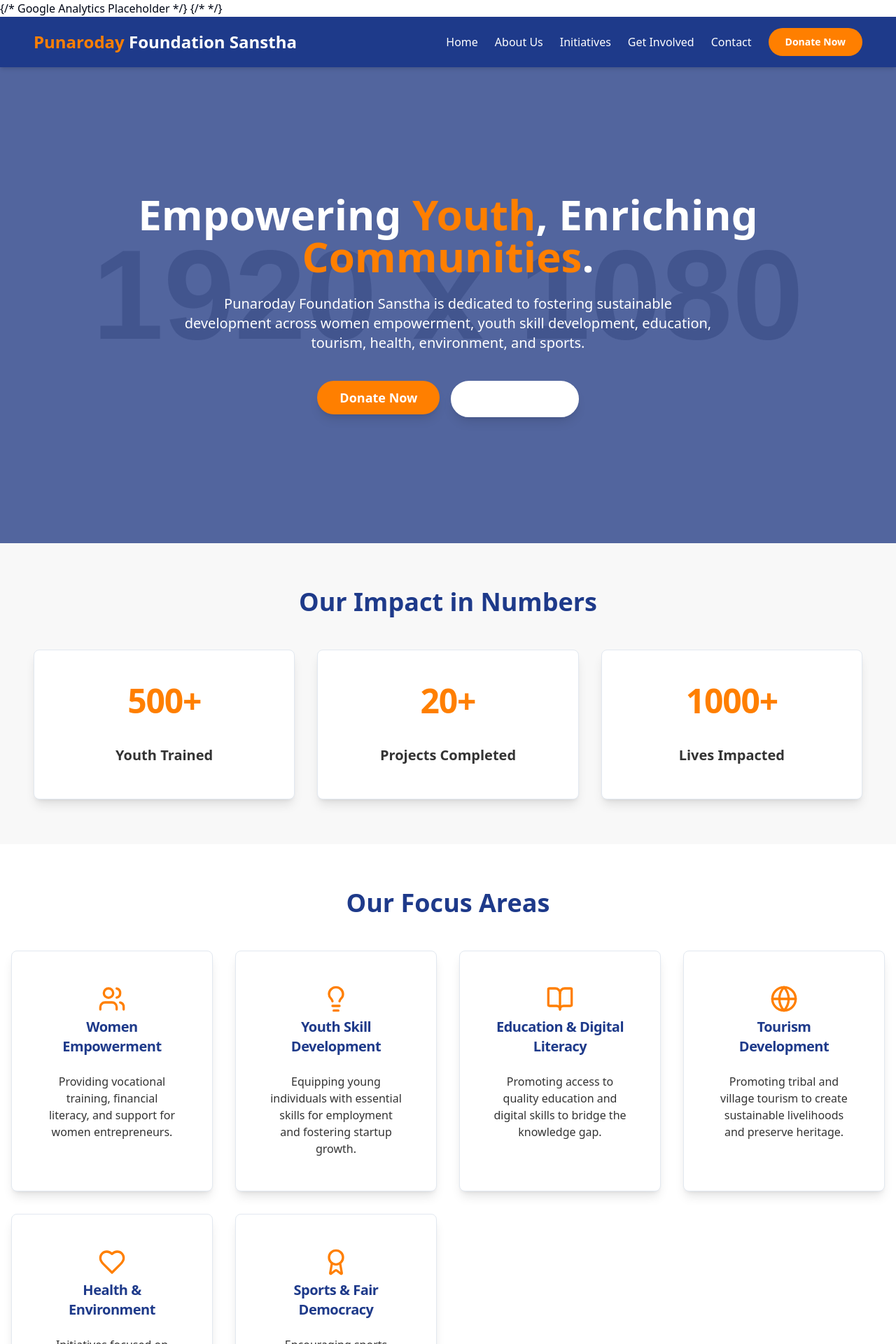
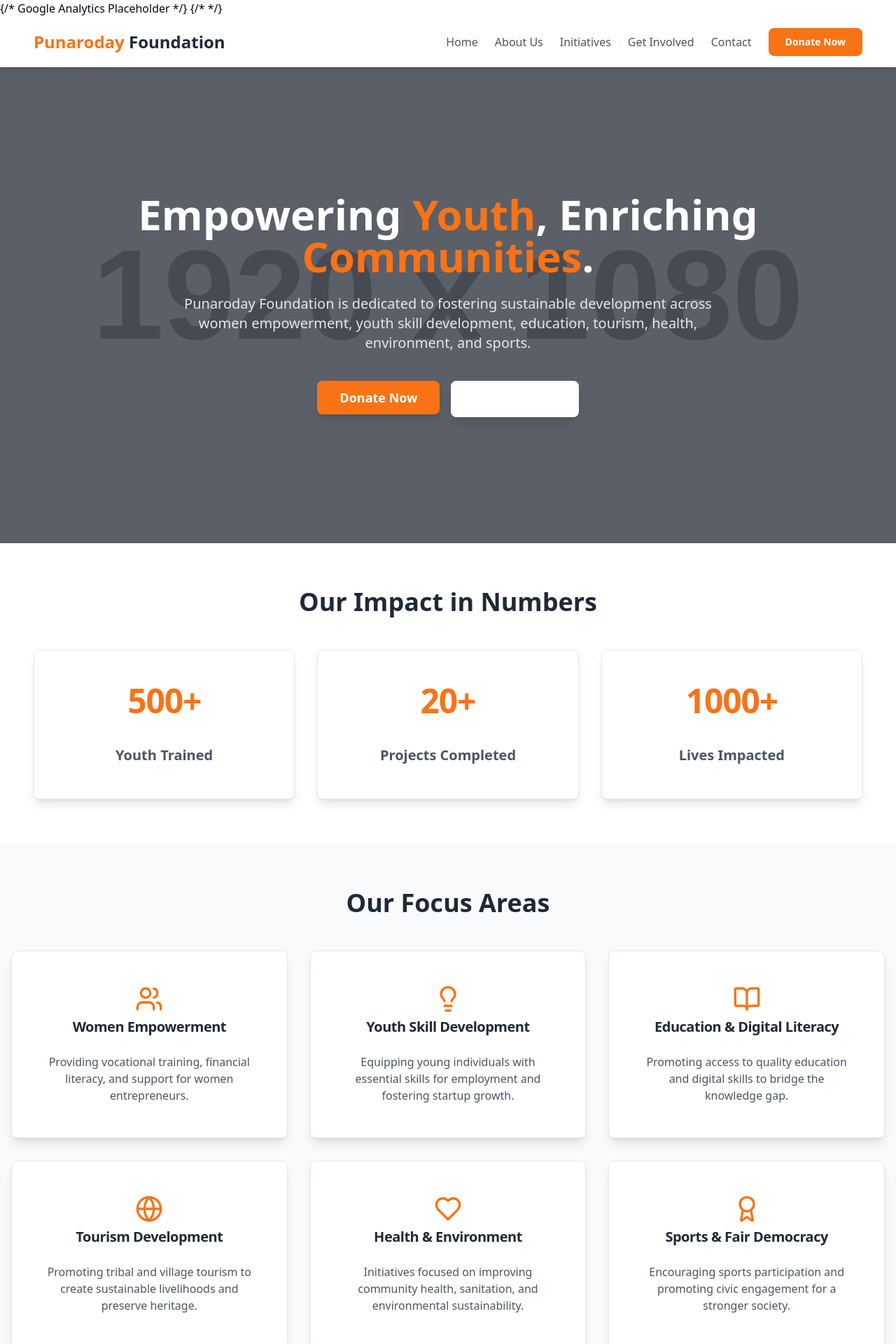
Before and after one commit to ramlalkumawat/my-NGO, a React (Vite) app: page / in a window 1280 px wide. Shown: the top 1920 px of the page at 70% size. Built offline with nearby package versions, Linux system fonts and the light colour scheme.

Commit message:
[dyad] Updated the application's design style - wrote 10 file(s), deleted 1 file(s)

```diff
--- a/src/components/FocusAreasSection.tsx
+++ b/src/components/FocusAreasSection.tsx
@@ -1,54 +1,53 @@
 import React from 'react';
 import { Card, CardContent, CardHeader, CardTitle } from '@/components/ui/card';
-import Icon from './Icon'; // Import the new Icon component
-import { Lightbulb, Users, BookOpen, Globe, Heart, Award } from 'lucide-react'; // Using lucide-react for icons
+import { Lightbulb, Users, BookOpen, Globe, Heart, Award } from 'lucide-react';
 
 const focusAreas = [
   {
     title: 'Women Empowerment',
     description: 'Providing vocational training, financial literacy, and support for women entrepreneurs.',
-    icon: <Users className="h-10 w-10 text-punaroday-orange" />,
+    icon: <Users className="h-10 w-10 text-orange-500" />,
   },
   {
     title: 'Youth Skill Development',
     description: 'Equipping young individuals with essential skills for employment and fostering startup growth.',
-    icon: <Lightbulb className="h-10 w-10 text-punaroday-orange" />,
+    icon: <Lightbulb className="h-10 w-10 text-orange-500" />,
   },
   {
     title: 'Education & Digital Literacy',
     description: 'Promoting access to quality education and digital skills to bridge the knowledge gap.',
-    icon: <BookOpen className="h-10 w-10 text-punaroday-orange" />,
+    icon: <BookOpen className="h-10 w-10 text-orange-500" />,
   },
   {
     title: 'Tourism Development',
     description: 'Promoting tribal and village tourism to create sustainable livelihoods and preserve heritage.',
-    icon: <Globe className="h-10 w-10 text-punaroday-orange" />,
+    icon: <Globe className="h-10 w-10 text-orange-500" />,
   },
   {
     title: 'Health & Environment',
     description: 'Initiatives focused on improving community health, sanitation, and environmental sustainability.',
-    icon: <Heart className="h-10 w-10 text-punaroday-orange" />,
+    icon: <Heart className="h-10 w-10 text-orange-500" />,
   },
   {
     title: 'Sports & Fair Democracy',
     description: 'Encouraging sports participation and promoting civic engagement for a stronger society.',
-    icon: <Award className="h-10 w-10 text-punaroday-orange" />,
+    icon: <Award className="h-10 w-10 text-orange-500" />,
   },
 ];
 
 const FocusAreasSection = () => {
   return (
     <section id="about" className="container mx-auto py-16 px-4">
-      <h2 className="text-4xl font-bold text-center text-punaroday-blue mb-12">Our Focus Areas</h2>
-      <div className="grid grid-cols-1 md:grid-cols-2 lg:grid-cols-3 xl:grid-cols-4 gap-8">
+      <h2 className="text-4xl font-bold text-center text-gray-800 mb-12">Our Focus Areas</h2>
+      <div className="grid grid-cols-1 md:grid-cols-2 lg:grid-cols-3 gap-8">
         {focusAreas.map((area, index) => (
-          <Card key={index} className="text-center p-6 shadow-lg hover:shadow-xl transition-shadow duration-300">
+          <Card key={index} className="text-center p-6 shadow-lg hover:shadow-xl transition-shadow duration-300 rounded-lg bg-white">
             <CardHeader className="flex flex-col items-center">
               {area.icon}
-              <CardTitle className="text-xl font-semibold text-punaroday-blue mt-4">{area.title}</CardTitle>
+              <CardTitle className="text-xl font-semibold text-gray-800 mt-4">{area.title}</CardTitle>
             </CardHeader>
             <CardContent>
-              <p className="text-punaroday-dark-gray">{area.description}</p>
+              <p className="text-gray-600">{area.description}</p>
             </CardContent>
           </Card>
         ))}
--- a/src/components/GetInvolvedCTA.tsx
+++ b/src/components/GetInvolvedCTA.tsx
@@ -3,13 +3,13 @@ import { Button } from '@/components/ui/button';
 
 const GetInvolvedCTA = () => {
   return (
-    <section id="get-involved" className="bg-punaroday-orange py-20 px-4 text-center text-punaroday-white">
+    <section id="get-involved" className="bg-orange-500 py-20 px-4 text-center text-white">
       <div className="container mx-auto">
         <h2 className="text-4xl md:text-5xl font-extrabold mb-6">Become a Change-Maker Today!</h2>
         <p className="text-lg md:text-xl mb-10 max-w-3xl mx-auto">
           Your contribution, big or small, fuels our mission to empower communities and create a brighter future for Rajasthan. Join us!
         </p>
-        <Button className="bg-punaroday-white text-punaroday-orange hover:bg-gray-100 px-10 py-7 text-xl font-bold rounded-full shadow-lg transition-all duration-300 ease-in-out transform hover:scale-105">
+        <Button className="bg-white text-orange-500 hover:bg-gray-100 px-10 py-7 text-xl font-bold rounded-lg shadow-lg transition-all duration-300 ease-in-out transform hover:scale-105">
           Become a Change-Maker
         </Button>
       </div>
--- a/src/components/HeroSection.tsx
+++ b/src/components/HeroSection.tsx
@@ -3,31 +3,31 @@ import { Button } from '@/components/ui/button';
 
 const HeroSection = () => {
   return (
-    <section id="home" className="relative h-[70vh] md:h-[85vh] flex items-center justify-center text-punaroday-white overflow-hidden">
+    <section id="home" className="relative h-[70vh] md:h-[85vh] flex items-center justify-center text-white overflow-hidden">
       {/* Background Image with Overlay */}
       <div
         className="absolute inset-0 bg-cover bg-center"
         style={{ backgroundImage: 'url(https://placehold.co/1920x1080/1E3A8A/FFFFFF/png?text=NGO+Work+Background)' }}
       >
-        <div className="absolute inset-0 bg-punaroday-blue opacity-70"></div> {/* Dark overlay */}
+        <div className="absolute inset-0 bg-gray-900 opacity-60"></div> {/* Dark overlay */}
       </div>
 
       <div className="container mx-auto relative z-10 text-center px-4">
         <h1 className="text-4xl md:text-6xl font-extrabold leading-tight mb-6">
-          Empowering <span className="text-punaroday-orange">Youth</span>, Enriching <span className="text-punaroday-orange">Communities</span>.
+          Empowering <span className="text-orange-500">Youth</span>, Enriching <span className="text-orange-500">Communities</span>.
         </h1>
-        <p className="text-lg md:text-xl mb-10 max-w-3xl mx-auto">
-          Punaroday Foundation Sanstha is dedicated to fostering sustainable development
+        <p className="text-lg md:text-xl mb-10 max-w-3xl mx-auto text-gray-200">
+          Punaroday Foundation is dedicated to fostering sustainable development
           across women empowerment, youth skill development, education, tourism, health, environment, and sports.
         </p>
         <div className="flex flex-col sm:flex-row justify-center space-y-4 sm:space-y-0 sm:space-x-4">
-          <a href="#get-involved"> {/* Link to Get Involved section */}
-            <Button className="bg-punaroday-orange text-punaroday-white hover:bg-orange-600 px-8 py-6 text-lg font-semibold rounded-full shadow-lg transition-all duration-300 ease-in-out transform hover:scale-105">
+          <a href="#get-involved">
+            <Button className="bg-orange-500 text-white hover:bg-orange-600 px-8 py-6 text-lg font-semibold rounded-lg shadow-lg transition-all duration-300 ease-in-out transform hover:scale-105">
               Donate Now
             </Button>
           </a>
-          <a href="#get-involved"> {/* Link to Get Involved section */}
-            <Button variant="outline" className="border-2 border-punaroday-white text-punaroday-white hover:bg-punaroday-white hover:text-punaroday-blue px-8 py-6 text-lg font-semibold rounded-full shadow-lg transition-all duration-300 ease-in-out transform hover:scale-105">
+          <a href="#get-involved">
+            <Button variant="outline" className="border-2 border-white text-white hover:bg-white hover:text-orange-500 px-8 py-6 text-lg font-semibold rounded-lg shadow-lg transition-all duration-300 ease-in-out transform hover:scale-105">
               Get Involved
             </Button>
           </a>
--- a/src/components/ImpactSection.tsx
+++ b/src/components/ImpactSection.tsx
@@ -1,6 +1,6 @@
 import React from 'react';
 import { Card, CardContent, CardHeader, CardTitle } from '@/components/ui/card';
-import CountUp from './CountUp'; // Import the new CountUp component
+import CountUp from './CountUp';
 
 const ImpactSection = () => {
   const impactMetrics = [
@@ -10,19 +10,19 @@ const ImpactSection = () => {
   ];
 
   return (
-    <section id="impact" className="bg-punaroday-light-gray py-16 px-4">
+    <section id="impact" className="bg-white py-16 px-4">
       <div className="container mx-auto text-center">
-        <h2 className="text-4xl font-bold text-punaroday-blue mb-12">Our Impact in Numbers</h2>
+        <h2 className="text-4xl font-bold text-gray-800 mb-12">Our Impact in Numbers</h2>
         <div className="grid grid-cols-1 md:grid-cols-3 gap-8">
           {impactMetrics.map((metric) => (
-            <Card key={metric.id} className="p-6 shadow-lg hover:shadow-xl transition-shadow duration-300">
+            <Card key={metric.id} className="p-6 shadow-lg hover:shadow-xl transition-shadow duration-300 rounded-lg">
               <CardHeader>
-                <CardTitle className="text-5xl font-extrabold text-punaroday-orange mb-4">
+                <CardTitle className="text-5xl font-extrabold text-orange-500 mb-4">
                   <CountUp end={metric.value} suffix={metric.suffix} />
                 </CardTitle>
               </CardHeader>
               <CardContent>
-                <p className="text-xl font-semibold text-punaroday-dark-gray">{metric.label}</p>
+                <p className="text-xl font-semibold text-gray-600">{metric.label}</p>
               </CardContent>
             </Card>
           ))}
--- a/src/components/layout/Footer.tsx
+++ b/src/components/layout/Footer.tsx
@@ -1,62 +1,60 @@
 import React from 'react';
-import { Link } from 'react-router-dom';
 import { Facebook, Instagram, Twitter, Linkedin, Mail, Phone, MapPin } from 'lucide-react';
 import { Input } from '@/components/ui/input';
 import { Button } from '@/components/ui/button';
 
 const Footer = () => {
   return (
-    <footer id="contact" className="bg-punaroday-black text-punaroday-white p-8 md:p-12">
+    <footer id="contact" className="bg-gray-800 text-white p-8 md:p-12">
       <div className="container mx-auto grid grid-cols-1 md:grid-cols-4 gap-8">
         {/* Column 1: NGO Name & Description */}
         <div>
-          <h3 className="text-2xl font-bold mb-4 text-punaroday-orange">Punaroday Foundation</h3>
-          <p className="text-sm text-gray-300">
+          <h3 className="text-2xl font-bold mb-4 text-orange-500">Punaroday Foundation</h3>
+          <p className="text-sm text-gray-400">
             Empowering Rajasthan’s Future through Skills, Startups & Social Impact.
-            Working for women empowerment, youth skill development, education, tourism, health, environment, and sports.
           </p>
         </div>
 
         {/* Column 2: Quick Links */}
         <div>
-          <h3 className="text-xl font-bold mb-4 text-punaroday-orange">Quick Links</h3>
+          <h3 className="text-xl font-bold mb-4 text-orange-500">Quick Links</h3>
           <ul className="space-y-2 text-gray-300">
-            <li><a href="#home" className="hover:text-punaroday-orange transition-colors">Home</a></li>
-            <li><a href="#about" className="hover:text-punaroday-orange transition-colors">About Us</a></li>
-            <li><a href="#initiatives" className="hover:text-punaroday-orange transition-colors">Initiatives</a></li>
-            <li><a href="#get-involved" className="hover:text-punaroday-orange transition-colors">Get Involved</a></li>
-            <li><a href="#contact" className="hover:text-punaroday-orange transition-colors">Contact</a></li>
+            <li><a href="#home" className="hover:text-orange-500 transition-colors">Home</a></li>
+            <li><a href="#about" className="hover:text-orange-500 transition-colors">About Us</a></li>
+            <li><a href="#initiatives" className="hover:text-orange-500 transition-colors">Initiatives</a></li>
+            <li><a href="#get-involved" className="hover:text-orange-500 transition-colors">Get Involved</a></li>
+            <li><a href="#contact" className="hover:text-orange-500 transition-colors">Contact</a></li>
           </ul>
         </div>
 
         {/* Column 3: Contact Information */}
         <div>
-          <h3 className="text-xl font-bold mb-4 text-punaroday-orange">Contact</h3>
+          <h3 className="text-xl font-bold mb-4 text-orange-500">Contact</h3>
           <div className="space-y-3 text-gray-300">
             <div className="flex items-center space-x-2">
-              <MapPin size={20} className="text-punaroday-orange" />
-              <p className="text-sm">123 Punaroday Marg, Jaipur, Rajasthan, India</p>
+              <MapPin size={20} className="text-orange-500" />
+              <p className="text-sm">Jaipur, Rajasthan, India</p>
             </div>
             <div className="flex items-center space-x-2">
-              <Phone size={20} className="text-punaroday-orange" />
+              <Phone size={20} className="text-orange-500" />
               <p className="text-sm">+91 12345 67890</p>
             </div>
             <div className="flex items-center space-x-2">
-              <Mail size={20} className="text-punaroday-orange" />
+              <Mail size={20} className="text-orange-500" />
               <p className="text-sm">info@punaroday.org</p>
             </div>
           </div>
           <div className="flex space-x-4 mt-6">
-            <a href="#" target="_blank" rel="noopener noreferrer" className="hover:text-punaroday-orange transition-colors">
+            <a href="#" target="_blank" rel="noopener noreferrer" className="hover:text-orange-500 transition-colors">
               <Facebook size={24} />
             </a>
-            <a href="#" target="_blank" rel="noopener noreferrer" className="hover:text-punaroday-orange transition-colors">
+            <a href="#" target="_blank" rel="noopener noreferrer" className="hover:text-orange-500 transition-colors">
               <Instagram size={24} />
             </a>
-            <a href="#" target="_blank" rel="noopener noreferrer" className="hover:text-punaroday-orange transition-colors">
+            <a href="#" target="_blank" rel="noopener noreferrer" className="hover:text-orange-500 transition-colors">
               <Twitter size={24} />
             </a>
-            <a href="#" target="_blank" rel="noopener noreferrer" className="hover:text-punaroday-orange transition-colors">
+            <a href="#" target="_blank" rel="noopener noreferrer" className="hover:text-orange-500 transition-colors">
               <Linkedin size={24} />
             </a>
           </div>
@@ -64,22 +62,22 @@ const Footer = () => {
 
         {/* Column 4: Newsletter Signup */}
         <div>
-          <h3 className="text-xl font-bold mb-4 text-punaroday-orange">Newsletter</h3>
-          <p className="text-sm text-gray-300 mb-4">Stay updated with our latest news and impact stories.</p>
+          <h3 className="text-xl font-bold mb-4 text-orange-500">Newsletter</h3>
+          <p className="text-sm text-gray-400 mb-4">Stay updated with our latest news.</p>
           <form className="flex flex-col space-y-3">
             <Input
               type="email"
               placeholder="Your email address"
-              className="bg-gray-700 border-gray-600 text-punaroday-white placeholder-gray-400 focus:border-punaroday-orange focus:ring-punaroday-orange"
+              className="bg-gray-700 border-gray-600 text-white placeholder-gray-400 focus:border-orange-500 focus:ring-orange-500 rounded-lg"
             />
-            <Button type="submit" className="bg-punaroday-orange text-punaroday-white hover:bg-orange-600 font-semibold">
+            <Button type="submit" className="bg-orange-500 text-white hover:bg-orange-600 font-semibold rounded-lg">
               Subscribe
             </Button>
           </form>
         </div>
       </div>
       <div className="border-t border-gray-700 mt-8 pt-4 text-center text-sm text-gray-400">
-        &copy; {new Date().getFullYear()} Punaroday Foundation Sanstha. All rights reserved.
+        &copy; {new Date().getFullYear()} Punaroday Foundation. All rights reserved.
       </div>
     </footer>
   );
--- a/src/components/layout/Navbar.tsx
+++ b/src/components/layout/Navbar.tsx
@@ -1,5 +1,4 @@
 import React from 'react';
-import { Link } from 'react-router-dom';
 import { Button } from '@/components/ui/button';
 import { Sheet, SheetContent, SheetTrigger } from '@/components/ui/sheet';
 import { Menu } from 'lucide-react';
@@ -14,20 +13,20 @@ const Navbar = () => {
   ];
 
   return (
-    <nav className="sticky top-0 z-50 bg-punaroday-blue text-punaroday-white p-4 shadow-md">
+    <nav className="sticky top-0 z-50 bg-white text-gray-800 p-4 shadow-md">
       <div className="container mx-auto flex justify-between items-center">
-        <a href="#home" className="text-2xl font-bold text-punaroday-white">
-          <span className="text-punaroday-orange">Punaroday</span> Foundation Sanstha
+        <a href="#home" className="text-2xl font-bold text-gray-800">
+          <span className="text-orange-500">Punaroday</span> Foundation
         </a>
 
         {/* Desktop Navigation */}
         <div className="hidden md:flex items-center space-x-6">
           {navLinks.map((link) => (
-            <a key={link.name} href={link.path} className="hover:text-punaroday-orange transition-colors">
+            <a key={link.name} href={link.path} className="text-gray-600 hover:text-orange-500 transition-colors">
               {link.name}
             </a>
           ))}
-          <Button className="bg-punaroday-orange text-punaroday-white hover:bg-orange-600 px-6 py-2 rounded-full font-semibold transition-colors">
+          <Button className="bg-orange-500 text-white hover:bg-orange-600 px-6 py-2 rounded-lg font-semibold transition-colors">
             Donate Now
           </Button>
         </div>
@@ -36,18 +35,18 @@ const Navbar = () => {
         <div className="md:hidden">
           <Sheet>
             <SheetTrigger asChild>
-              <Button variant="ghost" size="icon" className="text-punaroday-white">
+              <Button variant="ghost" size="icon" className="text-gray-800">
                 <Menu className="h-6 w-6" />
               </Button>
             </SheetTrigger>
-            <SheetContent side="right" className="bg-punaroday-blue text-punaroday-white border-none">
+            <SheetContent side="right" className="bg-white text-gray-800 border-none">
               <div className="flex flex-col space-y-4 pt-8">
                 {navLinks.map((link) => (
-                  <a key={link.name} href={link.path} className="text-xl hover:text-punaroday-orange transition-colors">
+                  <a key={link.name} href={link.path} className="text-xl text-gray-600 hover:text-orange-500 transition-colors">
                     {link.name}
                   </a>
                 ))}
-                <Button className="bg-punaroday-orange text-punaroday-white hover:bg-orange-600 px-6 py-2 rounded-full font-semibold transition-colors mt-4">
+                <Button className="bg-orange-500 text-white hover:bg-orange-600 px-6 py-2 rounded-lg font-semibold transition-colors mt-4">
                   Donate Now
                 </Button>
               </div>
--- a/src/pages/Index.tsx
+++ b/src/pages/Index.tsx
@@ -8,7 +8,7 @@ import GetInvolvedCTA from "@/components/GetInvolvedCTA";
 
 const Index = () => {
   return (
-    <div className="bg-punaroday-white">
+    <div className="bg-gray-50">
       <HeroSection />
       <ImpactSection />
       <FocusAreasSection />
--- a/tailwind.config.ts
+++ b/tailwind.config.ts
@@ -62,13 +62,6 @@ export default {
           border: "hsl(var(--sidebar-border))",
           ring: "hsl(var(--sidebar-ring))",
         },
-        // Custom Punaroday colors
-        'punaroday-blue': '#1E3A8A', // Dark Blue
-        'punaroday-orange': '#FF7F00', // Vibrant Orange
-        'punaroday-white': '#FFFFFF', // White
-        'punaroday-light-gray': '#F8F8F8', // Light Gray for backgrounds
-        'punaroday-dark-gray': '#333333', // Dark Gray for text
-        'punaroday-black': '#000000', // Black for text/footer
       },
       borderRadius: {
         lg: "var(--radius)",
@@ -86,10 +79,10 @@ export default {
         },
         "accordion-up": {
           from: {
-            height: "var(--radix-accordion-content-height)",
+            height: "0",
           },
           to: {
-            height: "0",
+            height: "var(--radix-accordion-content-height)",
           },
         },
       },
```
Also changed, not shown: src/components/FeaturedInitiativesSection.tsx (+12 -12 lines), src/components/Icon.tsx (deleted, +0 -26 lines), src/components/SuccessStoriesSection.tsx (+10 -10 lines).
